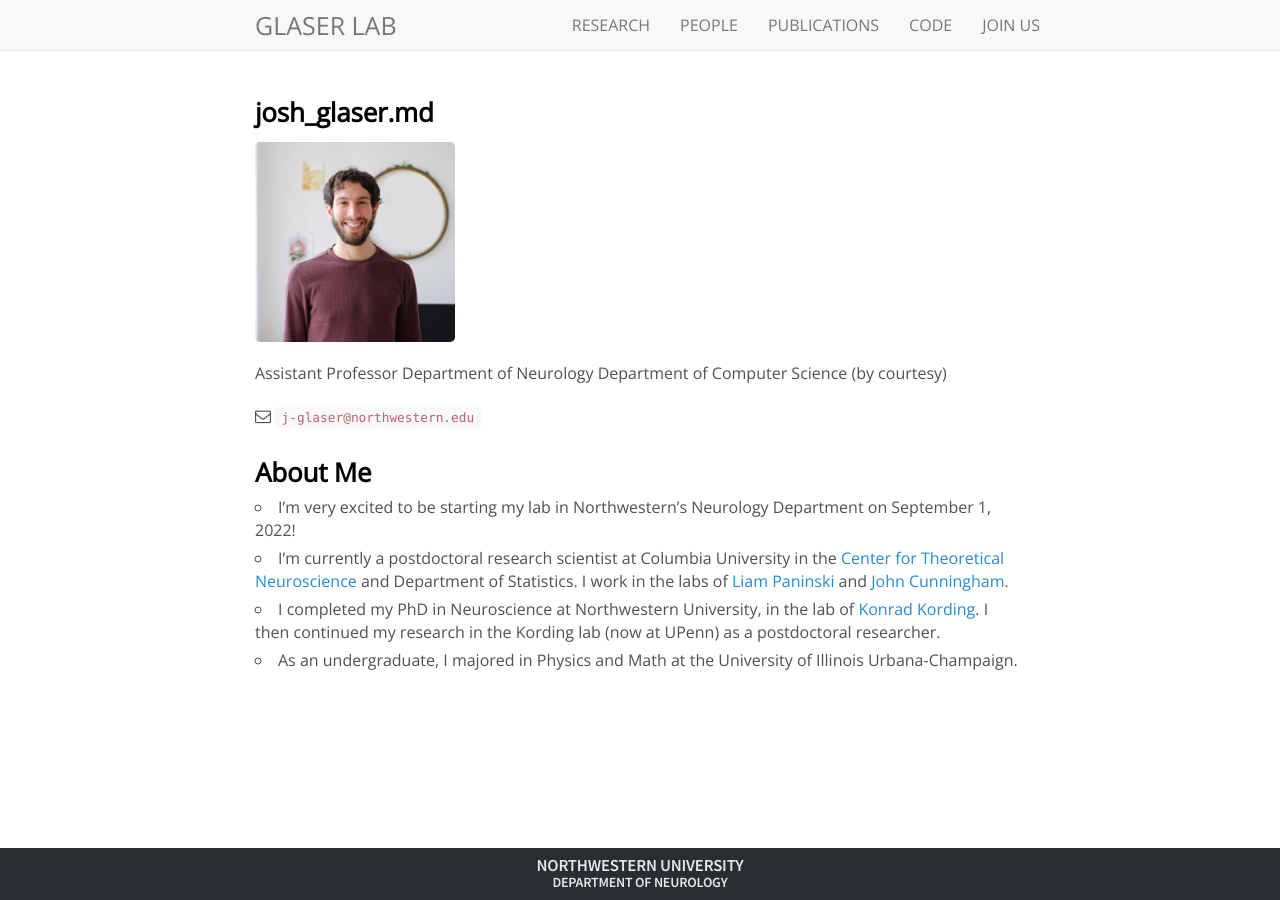
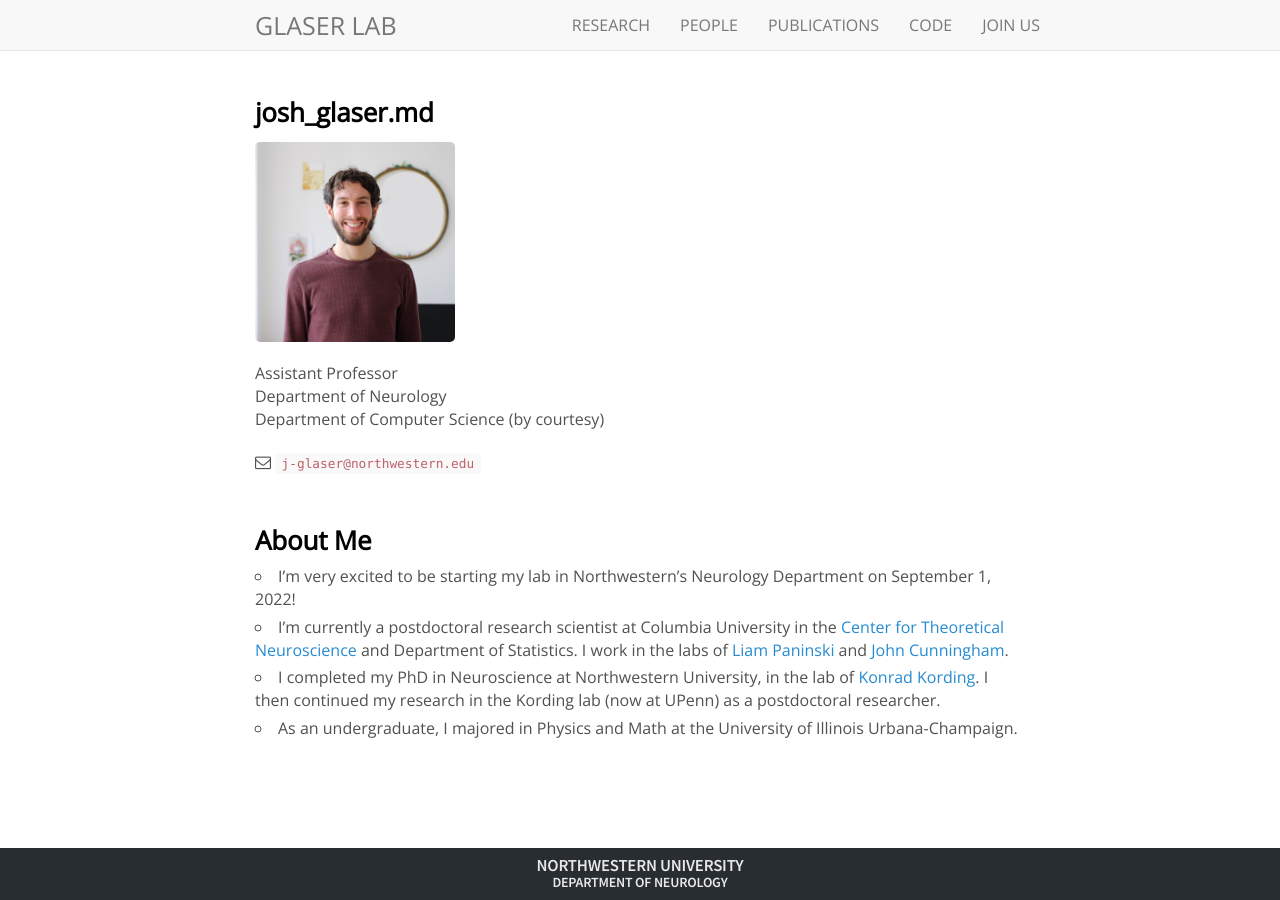
Before and after one commit to glaserlab/glaserlab.github.io, a Jekyll site: the page built from _people/josh_glaser.md, in a window 1280 px wide. Built offline with Jekyll 4.4.1, drawn with Linux system fonts in a browser that asks for light colours; nearby versions of some CDN libraries; comment, search, counter and statistics services are not loaded.

```diff
--- a/_people/josh_glaser.md
+++ b/_people/josh_glaser.md
@@ -5,12 +5,12 @@ permalink: /people/josh_glaser/
 
 <img width="200" src="{{site.baseurl}}/josh_profile3.jpg">
 
-Assistant Professor
-Department of Neurology
-Department of Computer Science (by courtesy)
+Assistant Professor <br>
+Department of Neurology <br>
+Department of Computer Science (by courtesy) <br>
 
 <i class="fa fa-envelope-o"></i>  `j-glaser@northwestern.edu`<br>
-
+<br>
 
 ### About Me
 * I'm very excited to be starting my lab in Northwestern's Neurology Department on September 1, 2022!
```
